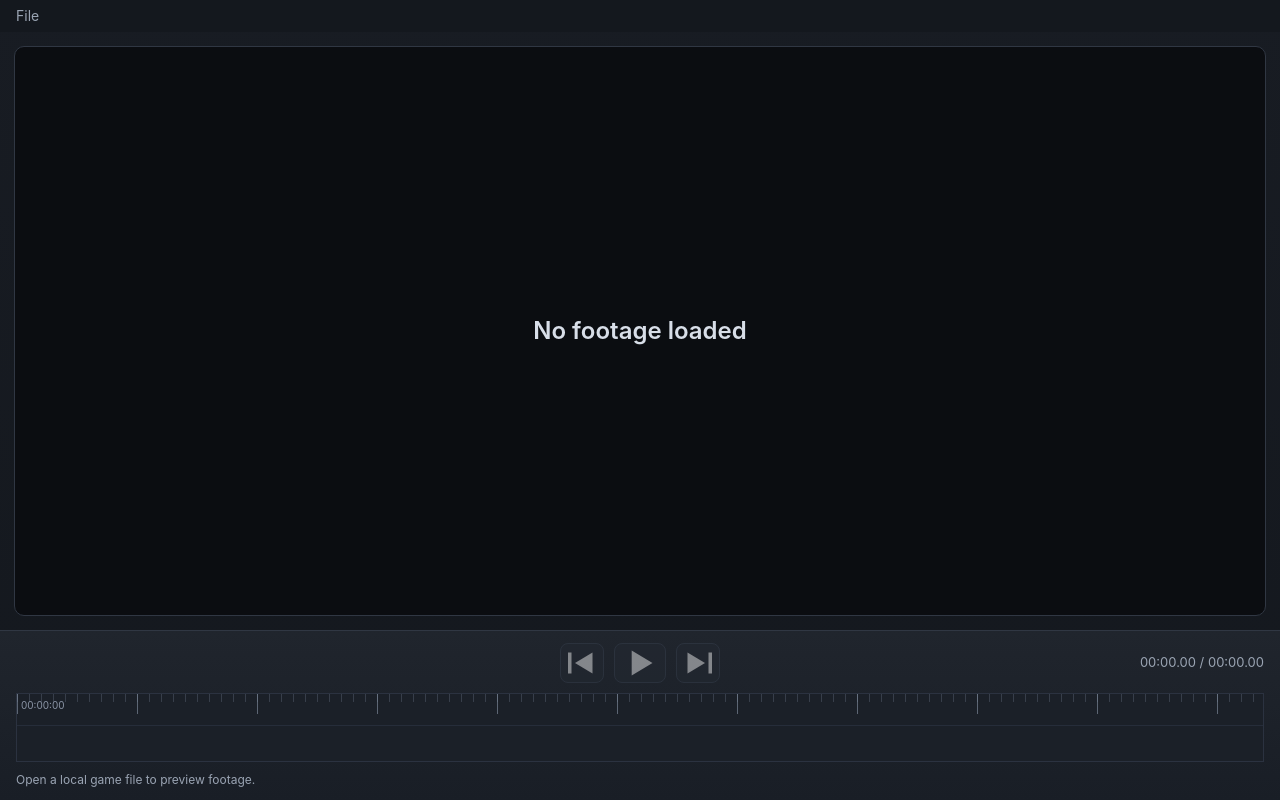
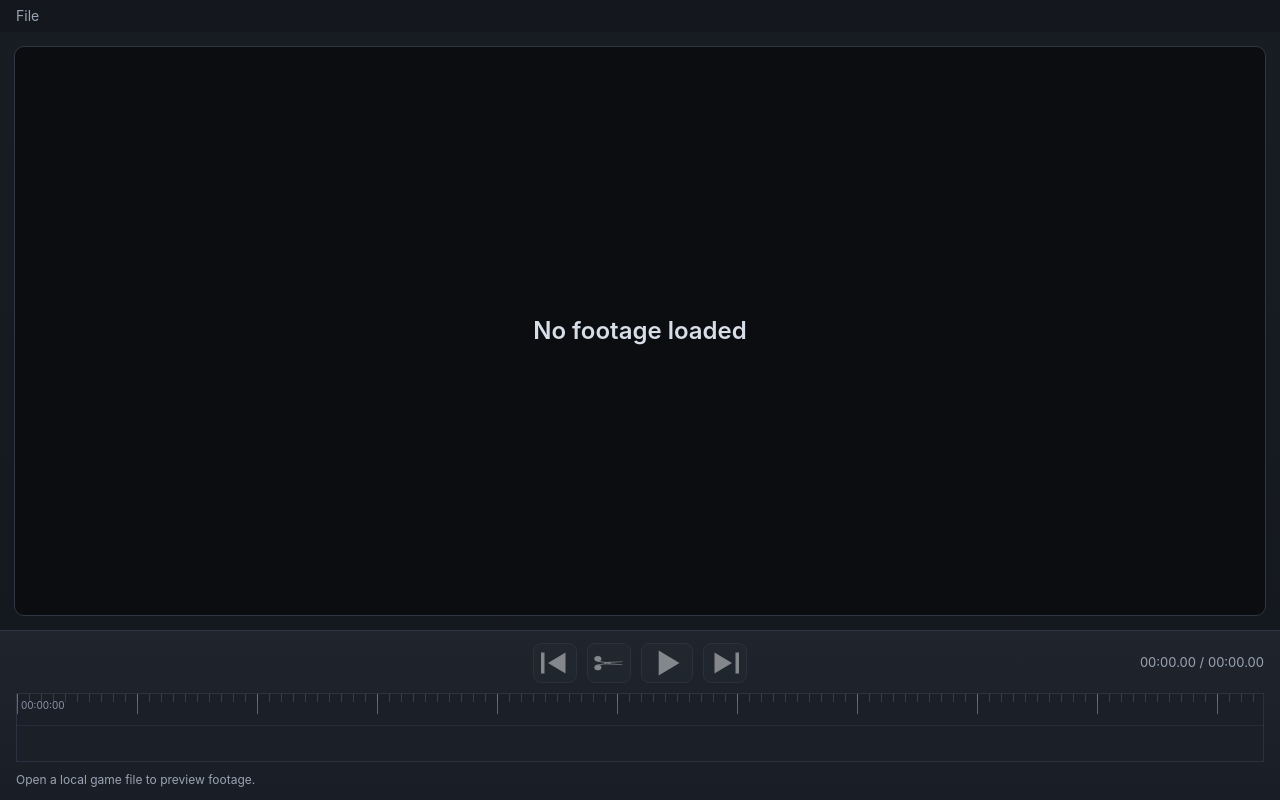
Before and after one commit to zihengliao/editor, a React (Vite) app: page / in a window 1280 px wide. Built offline with nearby package versions, Linux system fonts and the light colour scheme.

Commit message:
cut button

```diff
--- a/src/App.tsx
+++ b/src/App.tsx
@@ -4,6 +4,7 @@ import { Player } from "./components/Player";
 import { PlayerControls } from "./components/playercontrols";
 import { usePlaybackController } from "./hooks/usePlaybackController";
 import { useProjectController } from "./project/useProjectController";
+import { useTimelineCuts } from "./timeline/useTimelineCuts";
 import type { RecentVideo, VideoFile } from "./types";
 import { clampNumber, formatClockTime } from "./utils/time";
 
@@ -50,6 +51,9 @@ function App() {
     setStatusMessage,
   });
 
+  const { cutsMs, segments, canCutAt, addCutAt, setCutsFromProject, clearCuts } =
+    useTimelineCuts(durationMs);
+
   function getMaxControlsHeight() {
     const shellElement = shellRef.current;
     if (!shellElement) {
@@ -71,6 +75,7 @@ function App() {
     currentTimeMs,
     durationMs,
     controlsHeightPx,
+    cutsMs,
     setVideoFile,
     setCurrentTimeMs,
     setDurationMs,
@@ -80,6 +85,7 @@ function App() {
     setStatusMessage,
     setIsFileMenuOpen,
     setRecentVideos,
+    setCutsFromProject,
     clampControlsHeight: (heightPx) =>
       clampNumber(heightPx, MIN_CONTROLS_HEIGHT, getMaxControlsHeight()),
     videoRef,
@@ -155,6 +161,7 @@ function App() {
       }
 
       setVideoFile(selectedVideo);
+      clearCuts();
       markProjectDirty();
       setRecentVideos((currentVideos) => {
         const deduped = currentVideos.filter((entry) => entry.path !== selectedVideo.path);
@@ -186,6 +193,7 @@ function App() {
       }
 
       setVideoFile(selectedVideo);
+      clearCuts();
       markProjectDirty();
       setRecentVideos((currentVideos) => {
         const deduped = currentVideos.filter((entry) => entry.path !== selectedVideo.path);
@@ -236,6 +244,21 @@ function App() {
     document.body.style.userSelect = "none";
     window.addEventListener("pointermove", handlePointerMove);
     window.addEventListener("pointerup", handlePointerUp);
+  }
+
+  function cutAtPlayhead() {
+    if (!hasVideo) {
+      return;
+    }
+
+    const didCut = addCutAt(currentTimeMs);
+    if (!didCut) {
+      setStatusMessage("Cannot cut here. Move away from timeline boundaries or existing cuts.");
+      return;
+    }
+
+    markProjectDirty();
+    setStatusMessage(`Cut added at ${formatClockTime(currentTimeMs)}.`);
   }
 
   return (
@@ -306,7 +329,11 @@ function App() {
           durationMs={durationMs}
           playheadPercent={playheadPercent}
           statusMessage={statusMessage}
+          cutsMs={cutsMs}
+          segments={segments}
+          canCut={canCutAt(currentTimeMs)}
           onSkipBack={() => skipBy(-2)}
+          onCut={cutAtPlayhead}
           onTogglePlayback={togglePlayback}
           onSkipForward={() => skipBy(2)}
           onSeek={seekTo}
--- a/src/components/TransportIcons.tsx
+++ b/src/components/TransportIcons.tsx
@@ -37,3 +37,56 @@ export function ForwardIcon({ className }: IconProps) {
     </svg>
   );
 }
+
+export function CutIcon({ className }: IconProps) {
+  return (
+    <svg
+      viewBox="0 0 680 360"
+      className={className}
+      aria-hidden="true"
+      focusable="false"
+      xmlns="http://www.w3.org/2000/svg"
+    >
+      <polygon points="272,163 558,155 558,160 272,178" fill="currentColor" />
+      <polygon points="272,182 558,200 558,205 272,197" fill="currentColor" />
+      <line
+        x1="160"
+        y1="150"
+        x2="282"
+        y2="170"
+        stroke="currentColor"
+        strokeWidth="13"
+        strokeLinecap="round"
+      />
+      <line
+        x1="160"
+        y1="210"
+        x2="282"
+        y2="190"
+        stroke="currentColor"
+        strokeWidth="13"
+        strokeLinecap="round"
+      />
+      <circle cx="346" cy="180" r="15" fill="currentColor" />
+      <circle cx="346" cy="180" r="6.5" fill="white" />
+      <ellipse
+        cx="160"
+        cy="110"
+        rx="53"
+        ry="41"
+        fill="white"
+        stroke="currentColor"
+        strokeWidth="11"
+      />
+      <ellipse
+        cx="160"
+        cy="250"
+        rx="53"
+        ry="41"
+        fill="white"
+        stroke="currentColor"
+        strokeWidth="11"
+      />
+    </svg>
+  );
+}
--- a/src/components/playercontrols.tsx
+++ b/src/components/playercontrols.tsx
@@ -1,6 +1,7 @@
-import { BackIcon, ForwardIcon, PauseIcon, PlayIcon } from "./TransportIcons";
+import { BackIcon, CutIcon, ForwardIcon, PauseIcon, PlayIcon } from "./TransportIcons";
 import { TimelineScrubber } from "./timeline/TimelineScrubber";
 import { formatClockTime } from "../utils/time";
+import type { TimelineSegment } from "../timeline/types";
 
 interface PlayerControlsProps {
   hasVideo: boolean;
@@ -10,7 +11,11 @@ interface PlayerControlsProps {
   durationMs: number;
   playheadPercent: number;
   statusMessage: string;
+  cutsMs: number[];
+  segments: TimelineSegment[];
+  canCut: boolean;
   onSkipBack: () => void;
+  onCut: () => void;
   onTogglePlayback: () => void;
   onSkipForward: () => void;
   onSeek: (timeMs: number) => void;
@@ -24,7 +29,11 @@ export function PlayerControls({
   durationMs,
   playheadPercent,
   statusMessage,
+  cutsMs,
+  segments,
+  canCut,
   onSkipBack,
+  onCut,
   onTogglePlayback,
   onSkipForward,
   onSeek,
@@ -43,6 +52,16 @@ export function PlayerControls({
             aria-label="Skip backward 2 seconds"
           >
             <BackIcon />
+          </button>
+
+          <button
+            type="button"
+            className="grid h-10 w-11 place-items-center rounded-lg border border-[#3a4352] bg-[#242a33] text-white transition enabled:hover:bg-[#2f3744] disabled:cursor-not-allowed disabled:opacity-45"
+            onClick={onCut}
+            disabled={!hasVideo || isImporting || !canCut}
+            aria-label="Cut at playhead"
+          >
+            <CutIcon />
           </button>
 
           <button
@@ -76,6 +95,8 @@ export function PlayerControls({
 
       <TimelineScrubber
         hasVideo={hasVideo}
+        cutsMs={cutsMs}
+        segments={segments}
         currentTimeMs={currentTimeMs}
         durationMs={durationMs}
         playheadPercent={playheadPercent}
--- a/src/components/timeline/TimelineScrubber.tsx
+++ b/src/components/timeline/TimelineScrubber.tsx
@@ -1,7 +1,10 @@
 import { useEffect, useMemo, useRef, useState } from "react";
+import type { TimelineSegment } from "../../timeline/types";
 
 interface TimelineScrubberProps {
   hasVideo: boolean;
+  cutsMs: number[];
+  segments: TimelineSegment[];
   currentTimeMs: number;
   durationMs: number;
   playheadPercent: number;
@@ -57,6 +60,8 @@ function buildMajorTickLabels(durationMs: number, rulerWidthPx: number): Timelin
 
 export function TimelineScrubber({
   hasVideo,
+  cutsMs,
+  segments,
   currentTimeMs,
   durationMs,
   playheadPercent,
@@ -160,10 +165,30 @@ export function TimelineScrubber({
 
       <div className="relative h-10 bg-[#1b2028] py-2">
         {hasVideo ? (
-          <div
-            className="h-full w-full border border-[#2a5b86] bg-gradient-to-r from-[#3d78aa] to-[#3f79ab]"
-            aria-hidden="true"
-          />
+          <div className="relative h-full w-full" aria-hidden="true">
+            <div className="h-full w-full border border-[#2a5b86] bg-gradient-to-r from-[#3d78aa] to-[#3f79ab]" />
+
+            {/* Draw cut separators as an overlay so boundaries align exactly to time position. */}
+            {cutsMs.map((cutMs) => {
+              const cutLeftPercent = durationMs > 0 ? (cutMs / durationMs) * 100 : 0;
+              return (
+                <span
+                  key={`cut-${cutMs}`}
+                  className="pointer-events-none absolute inset-y-0 w-px bg-[#1b2028]"
+                  style={{ left: `${cutLeftPercent}%` }}
+                />
+              );
+            })}
+
+            {/* Keep segments in DOM for upcoming selection/edit interactions. */}
+            <div className="sr-only">
+            {segments.map((segment) => (
+              <span key={segment.id}>
+                {segment.startMs}-{segment.endMs}
+              </span>
+            ))}
+            </div>
+          </div>
         ) : null}
       </div>
 
--- /dev/null
+++ b/src/timeline/types.ts
@@ -0,0 +1,6 @@
+export interface TimelineSegment {
+  id: string;
+  startMs: number;
+  endMs: number;
+  durationMs: number;
+}
--- /dev/null
+++ b/src/timeline/useTimelineCuts.ts
@@ -0,0 +1,86 @@
+import { useMemo, useState } from "react";
+import type { TimelineSegment } from "./types";
+
+const CUT_EPSILON_MS = 120;
+
+function normalizeCuts(cutsMs: number[], durationMs: number): number[] {
+  const uniqueSorted = [...cutsMs]
+    .filter((cut) => Number.isFinite(cut))
+    .map((cut) => Math.floor(cut))
+    .sort((a, b) => a - b)
+    .filter((cut, index, allCuts) => index === 0 || cut !== allCuts[index - 1]);
+
+  if (durationMs <= 0) {
+    return [];
+  }
+
+  return uniqueSorted.filter((cut) => cut > CUT_EPSILON_MS && cut < durationMs - CUT_EPSILON_MS);
+}
+
+function buildSegments(cutsMs: number[], durationMs: number): TimelineSegment[] {
+  if (durationMs <= 0) {
+    return [];
+  }
+
+  const boundaries = [0, ...cutsMs, durationMs];
+  const segments: TimelineSegment[] = [];
+
+  for (let index = 0; index < boundaries.length - 1; index += 1) {
+    const startMs = boundaries[index];
+    const endMs = boundaries[index + 1];
+    segments.push({
+      id: `segment-${index}-${startMs}`,
+      startMs,
+      endMs,
+      durationMs: Math.max(endMs - startMs, 0),
+    });
+  }
+
+  return segments;
+}
+
+export function useTimelineCuts(durationMs: number) {
+  const [cutsMs, setCutsMs] = useState<number[]>([]);
+
+  const normalizedCuts = useMemo(() => normalizeCuts(cutsMs, durationMs), [cutsMs, durationMs]);
+  const segments = useMemo(() => buildSegments(normalizedCuts, durationMs), [normalizedCuts, durationMs]);
+
+  function canCutAt(timeMs: number): boolean {
+    if (durationMs <= 0) {
+      return false;
+    }
+
+    if (timeMs <= CUT_EPSILON_MS || timeMs >= durationMs - CUT_EPSILON_MS) {
+      return false;
+    }
+
+    return !normalizedCuts.some((cut) => Math.abs(cut - timeMs) <= CUT_EPSILON_MS);
+  }
+
+  function addCutAt(timeMs: number): boolean {
+    const safeTime = Math.floor(timeMs);
+    if (!canCutAt(safeTime)) {
+      return false;
+    }
+
+    setCutsMs((currentCuts) => [...currentCuts, safeTime]);
+    return true;
+  }
+
+  function setCutsFromProject(projectCutsMs: number[]) {
+    setCutsMs(normalizeCuts(projectCutsMs, durationMs || Number.MAX_SAFE_INTEGER));
+  }
+
+  function clearCuts() {
+    setCutsMs([]);
+  }
+
+  return {
+    cutsMs: normalizedCuts,
+    segments,
+    canCutAt,
+    addCutAt,
+    setCutsFromProject,
+    clearCuts,
+  };
+}
```
Also changed, not shown: src/project/useProjectController.ts (+9 -2 lines).
